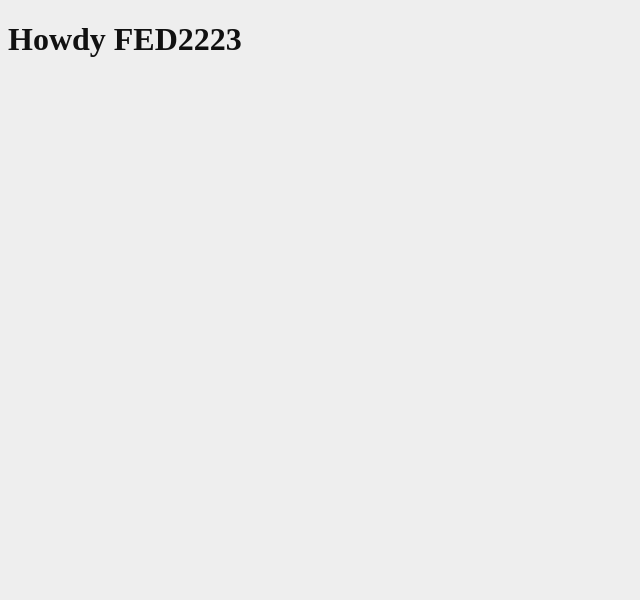
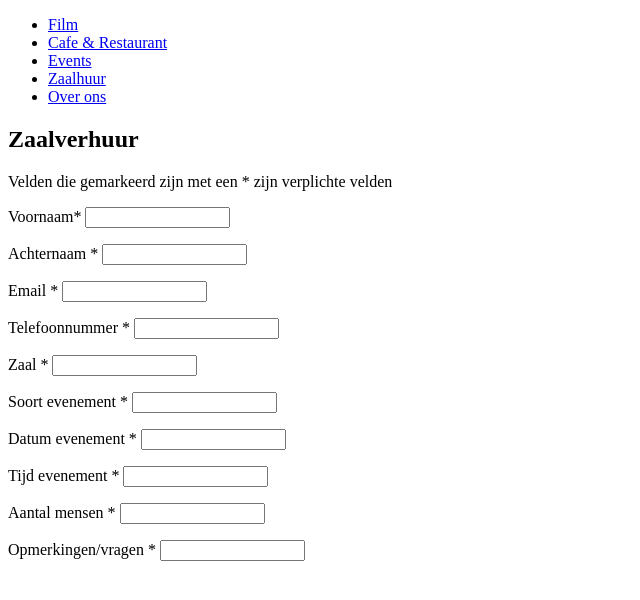
Before and after one commit to tessvdsluis/sluist, a plain HTML site: page index.html in a window 1280 px wide. Shown: the whole page, without its empty margins (0-640 px from the left). Drawn offline with Linux system fonts and the light colour scheme.

Commit message:
Add files via upload

```diff
--- a/index.html
+++ b/index.html
@@ -1,21 +1,65 @@
-<!doctype html>
+<!DOCTYPE html>
 <html lang="nl">
+<head>
+    <meta charset="UTF-8">
+    <meta name="author" content="jouw naam">
+    <meta name="viewport" content="width=device-width, initial-scale=1">
+    <title>Document</title>
+</head>
+<body>
+<header>
+  <logo></logo>
+  <nav>
+    <ul>
+      <li> <a href="#">Film</a></li>
+      <li> <a href="#">Cafe & Restaurant</a></li>
+      <li> <a href="#">Events</a></li>
+      <li> <a href="#">Zaalhuur</a></li>
+      <li> <a href="#">Over ons</a></li>
 
-<head>
-	<meta charset="UTF-8">
-	<meta name="author" content="jouw naam">
-	<meta name="viewport" content="width=device-width, initial-scale=1">
+    </ul>
+  </nav>
+</header>
+  <main>
 
-	<title>Howdy FED2223</title>
+    <section>
+     <h2>Zaalverhuur</h2>
+      <p>Velden die gemarkeerd zijn met een * zijn verplichte velden</p>
+      <form action=""></form>
+      <p> Voornaam* <input type="text" name="name" size="15" maxlenght="30"/>
+          </p>
 
-	<link href="styles/style.css" rel="stylesheet">
-	<link rel="icon" type="image/svg+xml" href="images/favicon.svg">
-</head>
+       <p> Achternaam * <input type="text" name="name" size="15" maxlenght="30"/
+          </p>
 
-<body>
-	<h1>Howdy FED2223</h1>
+      <p> Email * <input type="text" name="name" size="15" maxlenght="30"/>
+          </p>
 
-	<script defer src="scripts/script.js"></script>
+      <p> Telefoonnummer * <input type="text" name="name" size="15" maxlenght="30"/>
+          </p>
+
+      <p> Zaal * <input type="text" name="name" size="15" maxlenght="30"/>
+          </p>
+
+       <p> Soort evenement * <input type="text" name="name" size="15" maxlenght="30"/>
+          </p>
+
+       <p> Datum evenement * <input type="text" name="name" size="15" maxlenght="30"/>
+          </p>
+
+       <p> Tijd evenement * <input type="text" name="name" size="15" maxlenght="30"/>
+          </p>
+
+       <p> Aantal mensen * <input type="text" name="name" size="15" maxlenght="30"/>
+          </p>
+
+       <p> Opmerkingen/vragen * <input type="text" name="name" size="15" maxlenght="30"/>
+          </p>
+
+
+    </section>
+  </main>
+  <footer>
+  </footer>
 </body>
-
 </html>
```
Also changed, not shown: home.html (added, +44 -0 lines), images/2196_still_slider.jpg (added), images/2217_pos-717x1024.jpg (added), images/2303_pos-691x1024.jpg (added), images/Decision-to-Leave.jpg (added), images/Sundown-filmposter-717x1024.jpg (added), images/favorietvank-1.png (added), images/groter-moonage-daydream.jpeg (added), 1 other file.
